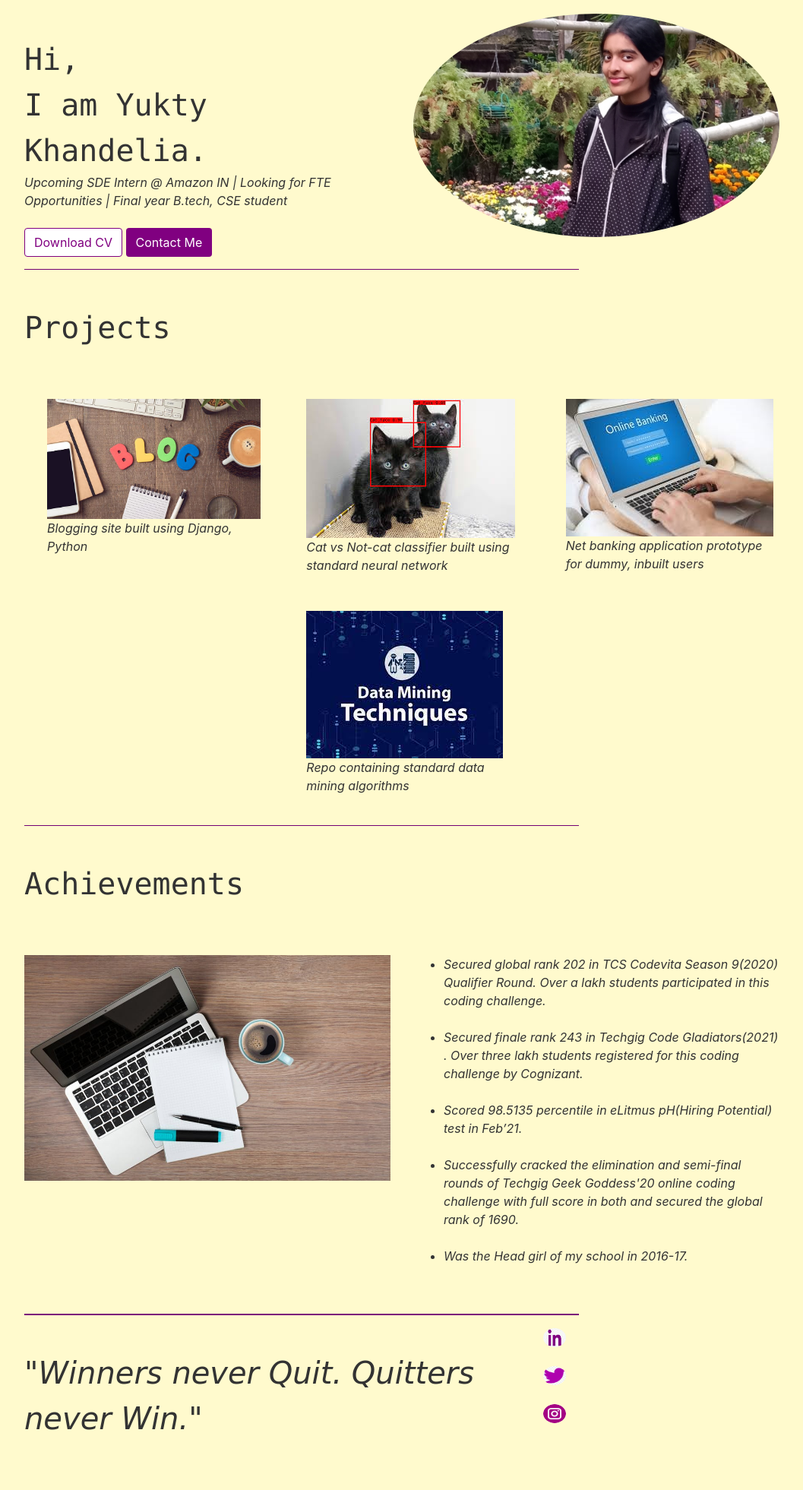
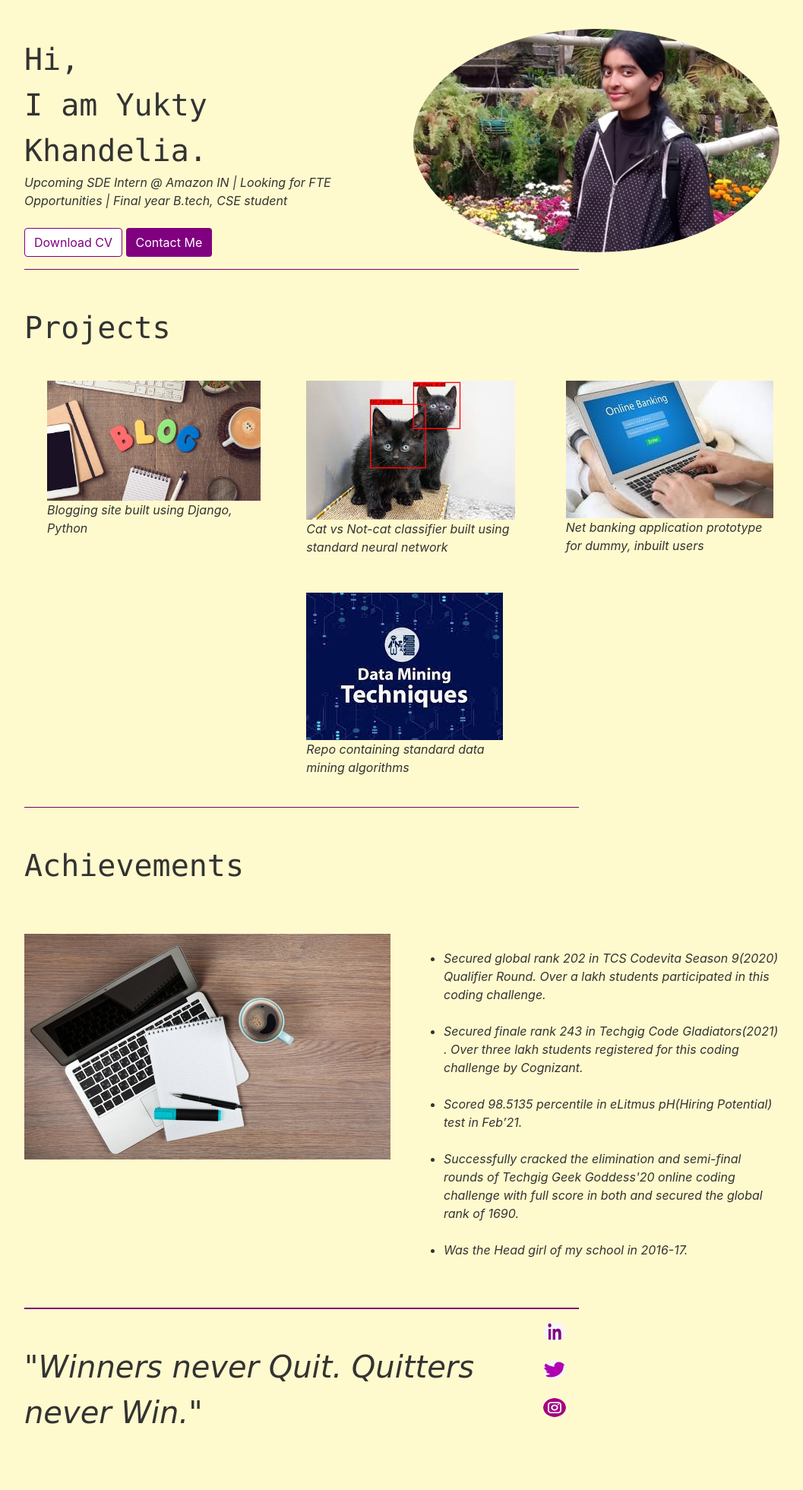
Before and after one commit to yukty2000/My_portfolio_blog, a Django app: page / in a window 1280 px wide. Shown: the part 62-2023 px from the top of the page at 76% size, without its empty margins (53-1110 px from the left). After the commit the page ends 1936 px from the top, so only its background shows below. Run offline with Django 3.2, Linux system fonts and the light colour scheme; some libraries are stand-ins or nearby versions.

Commit message:
Commit 7

```diff
--- a/portfolio/templates/portfolio/home.html
+++ b/portfolio/templates/portfolio/home.html
@@ -14,7 +14,7 @@
 			<a class="btn btn-bpurple" href="https://drive.google.com/file/d/11bJVMys1VCXvMFmsIbjkr4UWAoFpi4iI/view" target="_blank">Download CV</a>
 			<a class="btn btn-bbpurple" href="{% url 'portfolio-contactMe' %}">Contact Me</a>
 		</div>
-		<div class="col-lg-6">
+		<div class="col-lg-6"  style="padding-top: 20px;">
 			<div>
 				<img class="mid-sz-img" src="{% static 'portfolio/yukty.jpg' %}" alt="yukty's photo">
 			</div>
@@ -25,7 +25,7 @@
 	<hr style="height: 0.2px;background-color: #800080;">
 
 
-	<p class="project-text">Projects</p><br><br>
+	<p class="project-text">Projects</p><br>
 	<div class="row" style="width: 80vw;">
 		<div class="col-lg-4">
 			<div class="project-img-div">
@@ -61,15 +61,15 @@
 	<hr style="height: 0.2px;background-color: #800080;">
 
 
-	<p class="project-text">Achievements</p><br><br>
-	<div class="row" style="width: 80vw;">
+	<p class="project-text">Achievements</p><br>
+	<div class="row" style="width: 80vw;padding-top: 20px;">
 		<div class="col-lg-6">
 			<div>
 				<img class="project-img" src="{% static 'portfolio/coding.jpg' %}" alt="coding photo">
 			</div>
 
 		</div>
-		<div class="col-lg-6 italic-text">
+		<div class="col-lg-6 italic-text"  style="padding-top: 20px;">
 			<ul>
 				<li>Secured global rank 202 in TCS Codevita Season 9(2020) Qualifier Round. Over a lakh students participated in this
 coding challenge.</li><br>
```
